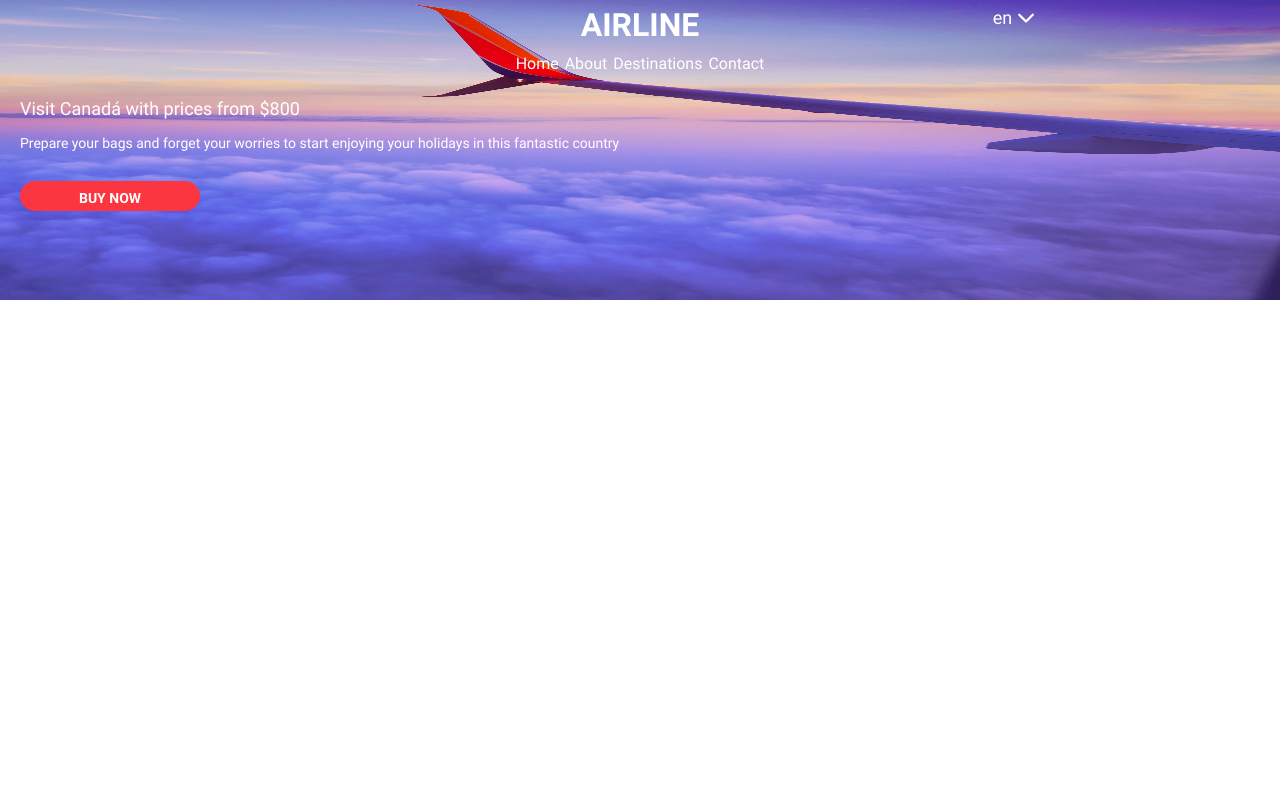
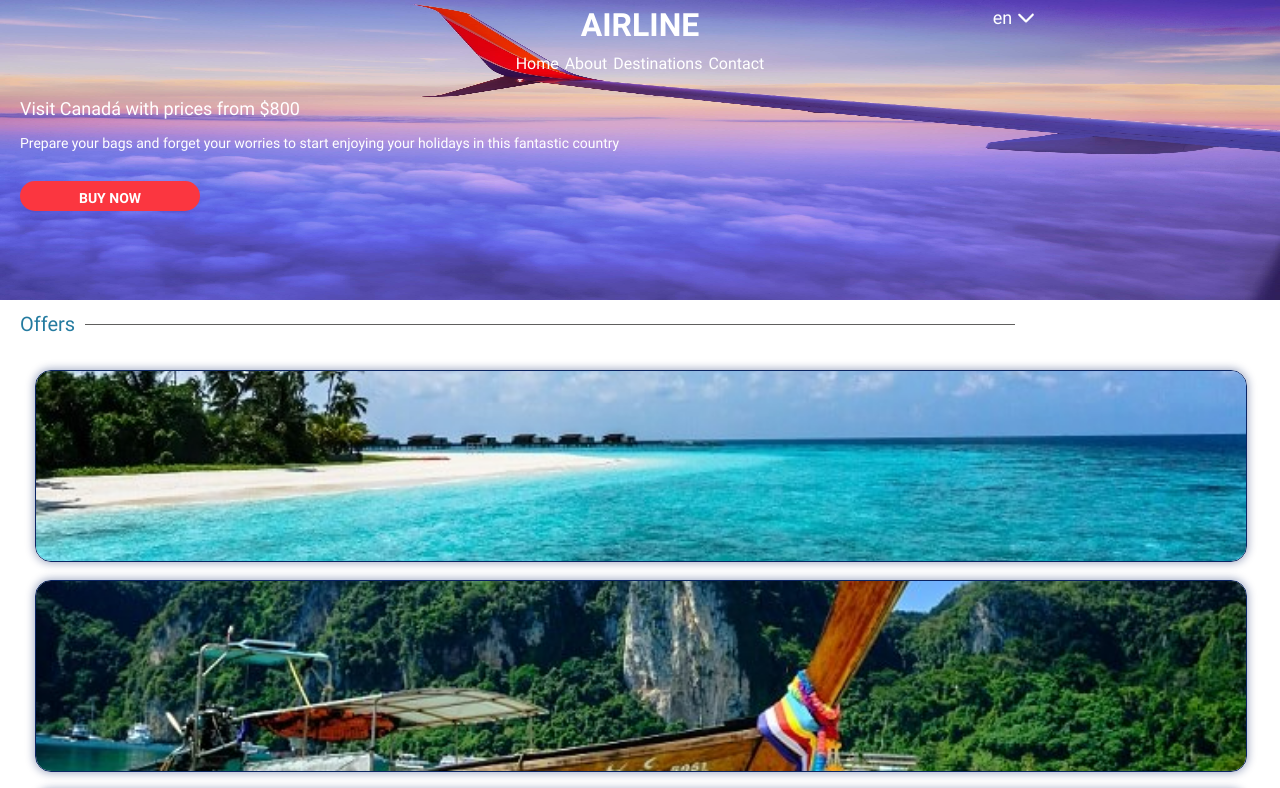
Before and after one commit to JaegerDaFBoi/prueba-frontend-app, an Angular app: page / in a window 1280 px wide. Shown: the top 788 px of the page. Built offline with nearby package versions, Linux system fonts and the light colour scheme.

Commit message:
main container and offers

```diff
--- a/src/app/app.component.html
+++ b/src/app/app.component.html
@@ -1 +1,2 @@
 <app-header></app-header>
+<app-main-content></app-main-content>
--- a/src/app/app.module.ts
+++ b/src/app/app.module.ts
@@ -6,12 +6,14 @@ import { AppComponent } from './app.component';
 import { HeaderComponent } from './components/header/header.component';
 import { LangSelectorComponent } from './components/lang-selector/lang-selector.component';
 import { FontAwesomeModule } from '@fortawesome/angular-fontawesome';
+import { MainContentComponent } from './components/main-content/main-content.component';
 
 @NgModule({
   declarations: [
     AppComponent,
     HeaderComponent,
-    LangSelectorComponent
+    LangSelectorComponent,
+    MainContentComponent
   ],
   imports: [
     BrowserModule,
--- a/src/app/components/header/header.component.scss
+++ b/src/app/components/header/header.component.scss
@@ -10,6 +10,7 @@
         top: 7px;
     };
     box-sizing: border-box;
+    overflow: auto;
 
     img {
         position: absolute;
@@ -109,4 +110,8 @@
     border: none;
     border-radius: 30px;
     cursor: pointer;
+
+    &:hover {
+        background-color: #f71f2a;
+    }
 }
--- /dev/null
+++ b/src/app/components/main-content/main-content.component.html
@@ -0,0 +1,23 @@
+<main class="main-content">
+     <div class="main-content_title">
+        <div class="main-content_title_text">
+            Offers
+        </div>
+    </div>
+    <div class="main-content_container">
+        <div class="main-content_container_offers-grid-row">
+            <div class="main-content_container_offer">
+                <img src="../../../assets/img/moscow.jpg" alt="Imagen de playa">
+            </div>
+            <div class="main-content_container_offer">
+                <img src="../../../assets/img/puerto-rico.jpg" alt="Imagen de una montaña con una canoa al frente">
+            </div>
+            <div class="main-content_container_offer">
+                <img src="../../../assets/img/honduras.jpg" alt="Imagen de palmeras en una playa">
+            </div>
+        </div>
+        <div class="main-content_container_menu">
+
+        </div>
+    </div>
+</main>
--- /dev/null
+++ b/src/app/components/main-content/main-content.component.scss
@@ -0,0 +1,71 @@
+@use '../../../colors' as *;
+
+.main-content {
+    width: 100%;
+    padding: 7px 20px;
+    box-sizing: border-box;
+}
+
+.main-content_title {
+    width: 100%;
+    padding: 5px 0;
+    display: flex;
+    flex-direction: row;
+    justify-content: flex-start;
+}
+
+.main-content_title_text {
+    width: 100%;
+    color: $blue-2;
+    margin: 0;
+    font-size: 20px;
+    line-height: 24px;
+    box-sizing: border-box;
+    position: relative;
+}
+
+.main-content_title_text::after {
+    content: "";
+    border-bottom: 1px solid $gray-3;
+    margin-left: 10px;
+    position: absolute;
+    top: 50%;
+    width: 75%;
+}
+
+.main-content_container {
+    width: 100%;
+    height: auto;
+    padding: 24px 0;
+    display: flex;
+    flex-direction: row;
+    box-sizing: border-box;
+}
+
+.main-content_container_offers-grid-row {
+    padding: 0;
+    margin: 0 auto;
+    height: auto;
+    width: 100%;
+    display: flex;
+    flex-direction: column;
+    flex-wrap: wrap;
+    box-sizing: border-box;
+}
+
+.main-content_container_offer {
+    width: 100%;
+    height: 200px;
+    padding: 5px 15px;
+    margin-bottom: 10px;
+    box-sizing: border-box;
+
+    img {
+        width: 100%;
+        height: 100%;
+        object-fit: cover;
+        border: 1px solid $blue-3;
+        border-radius: 16px;
+        box-shadow: 0px 0px 8px 1px $blue-1;
+    }
+}
```
Also changed, not shown: src/app/components/main-content/main-content.component.ts (added, +10 -0 lines), 1 other file (tests, documents, lock files or other folders).
